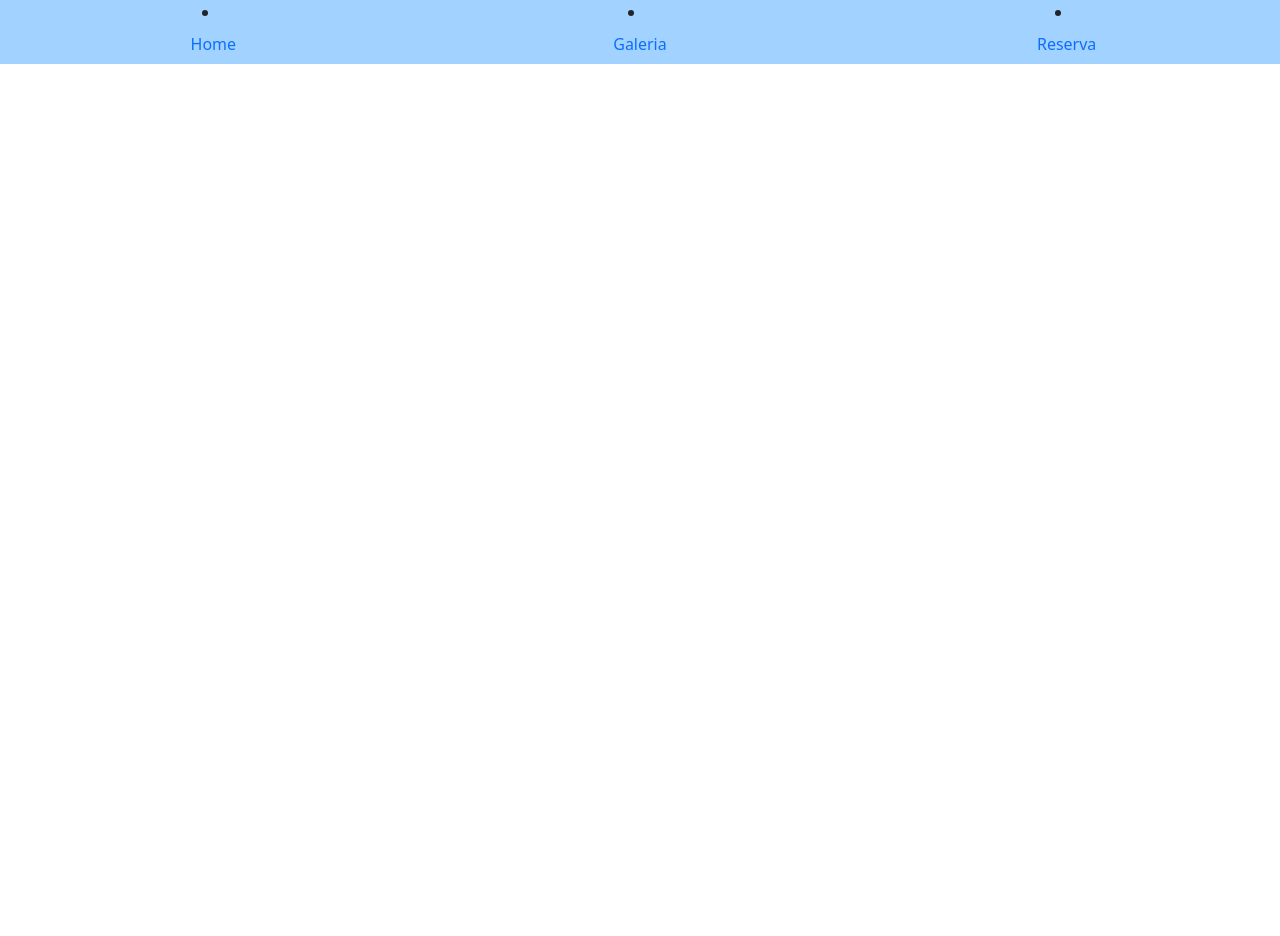
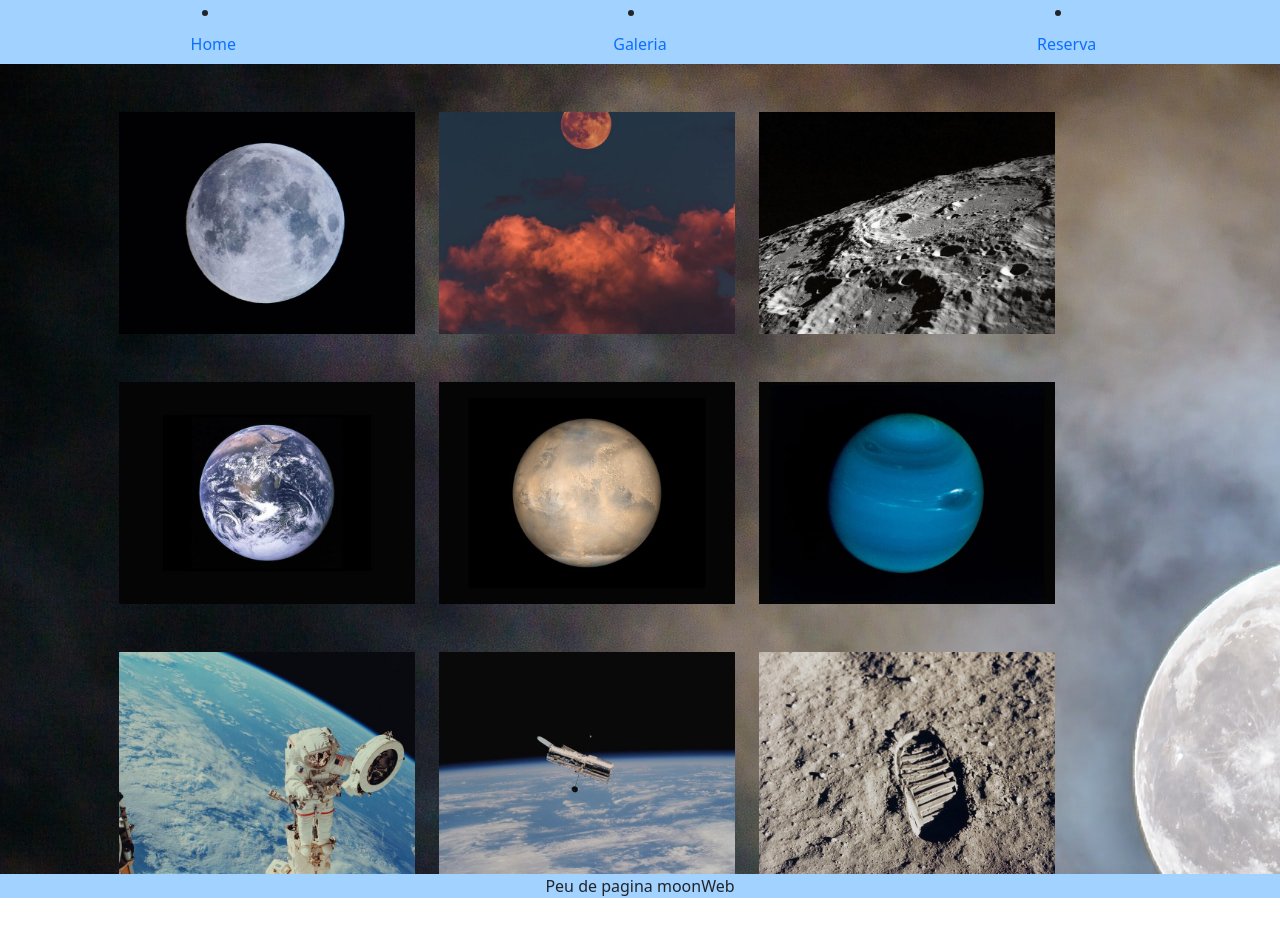
Before and after one commit to SamuelBennassar/moon_bennassar_ferron, a plain HTML site: page galeria.html in a window 1280 px wide. Before the commit the page ends 800 px from the top, so only its background shows below. Drawn offline with nearby package versions, Linux system fonts and the light colour scheme.

Commit message:
Pagina Galeria

```diff
--- a/css/style.css
+++ b/css/style.css
@@ -44,3 +44,7 @@ section, div{
 footer{
     background-color: #a2d2ff;
 }
+
+.imagen{
+    width: 100%;
+}
--- a/galeria.html
+++ b/galeria.html
@@ -29,8 +29,47 @@
                     <a class="nav-link" href="reserva.html">Reserva</a>
                 </li>
             </div>
+            <section class="background">
+                <section class="row mt-5">
+                    <div class="col-sm-1"></div>
+                    <div class="col-sm-3">
+                        <img class="imagen" src="img/moon1.jpg" alt="">
+                    </div>
+                    <div class="col-sm-3">
+                        <img class="imagen" src="img/moon2.jpg" alt="">
+                    </div>
+                    <div class="col-sm-3">
+                        <img class="imagen" src="img/moon3.jpg" alt="">
+                    </div>
+                    <div class="col-sm-1"></div>
+                </section>
+                <section class="row mt-5">
+                    <div class="col-sm-1"></div>
+                    <div class="col-sm-3">
+                        <img class="imagen" src="img/moon4.jpg" alt="">
+                    </div>
+                    <div class="col-sm-3">
+                        <img class="imagen" src="img/moon5.jpg" alt="">
+                    </div>
+                    <div class="col-sm-3">
+                        <img class="imagen" src="img/moon6.jpg" alt="">
+                    </div>
+                </section>
+                <section class="row mt-5">
+                    <div class="col-sm-1"></div>
+                    <div class="col-sm-3">
+                        <img class="imagen" src="img/moon7.jpg" alt="">
+                    </div>
+                    <div class="col-sm-3">
+                        <img class="imagen" src="img/moon8.jpg" alt="">
+                    </div>
+                    <div class="col-sm-3">
+                        <img class="imagen" src="img/moon9.jpg" alt="">
+                    </div>
+                </section>
+            </section>
+            <footer class="text-center">Peu de pagina moonWeb</footer>
         </section>
-
     </section>
 </body>
 </html>
```
